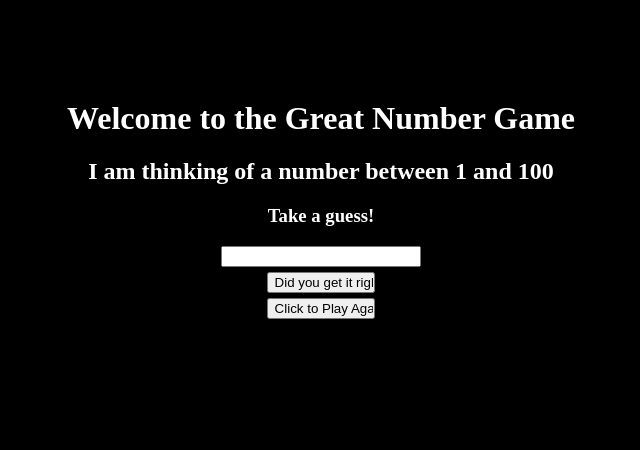
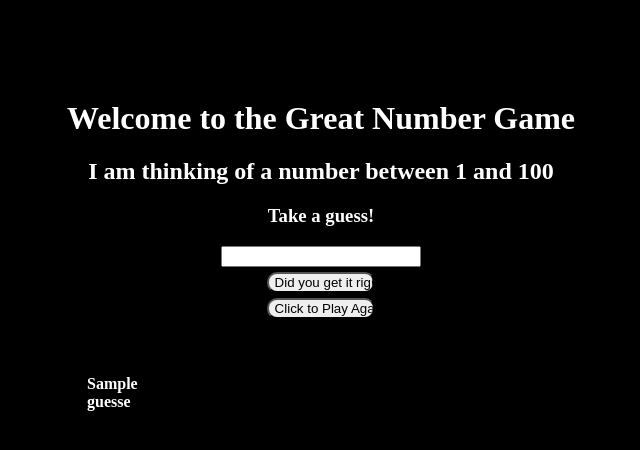
Before and after one commit to vishnusak/DojoAssignments, a Flask app: template Flask-NumberGame/templates/number.html in a window 1280 px wide. Shown: the top 450 px of the page, without its empty margins (319-959 px from the left). Run offline with Flask 2, Linux system fonts and the light colour scheme; the template is opened without the code that fills it: most values are stand-ins (such as "Sample title", 1, 10 or a date in 2020).

Commit message:
Modifed game a little to show list of players guesses

```diff
--- a/Flask-NumberGame/game.py
+++ b/Flask-NumberGame/game.py
@@ -14,8 +14,9 @@ def main():
         session['m_id']  = ''
         session['form1'] = 'show'
         session['form2'] = 'hide'
+        session['attempts'] = []
 
-    return render_template('number.html', message=session['msg'], m_id=session['m_id'], form1=session['form1'], form2=session['form2'])
+    return render_template('number.html', message=session['msg'], m_id=session['m_id'], form1=session['form1'], form2=session['form2'], guesses=session['attempts'])
 
 @app.route('/check', methods=['POST'])
 def check():
@@ -38,6 +39,8 @@ def check():
         session['msg']  = "Nope! Keep trying!!"
         session['m_id'] = 'nope'
 
+    session['attempts'].append((session['m_id'],guess))
+
     return redirect('/')
 
 @app.route('/reset', methods=['POST'])
@@ -45,8 +48,4 @@ def reset():
     session.pop('number')
     return redirect('/')
 
-
-
-
-
 app.run(debug=True)
--- a/Flask-NumberGame/static/styles/number.css
+++ b/Flask-NumberGame/static/styles/number.css
@@ -29,6 +29,7 @@ form{
 
   input[type="submit"]{
     width: 17%;
+    border-radius: 10px;
   }
 
 #success{
@@ -82,3 +83,36 @@ form{
 #hide{
   display: none;
 }
+
+div{
+  display: flex;
+  width: 75%;
+  margin: 50px auto;
+  flex-wrap: wrap;
+}
+  div p{
+    margin: 1px;
+    padding: 5px;
+    width: 20px;
+    height: 20px;
+    border-radius: 5px;
+    font-weight: bold;
+    text-align: center;
+  }
+
+  div .nope{
+    background-color: #FF0000;
+    color: #000000;
+  }
+  div .hot{
+    background-color: #00FF00;
+    color: #000000;
+  }
+  div .close{
+    background-color: #FFFF00;
+    color: #000000;
+  }
+  div .success{
+    background-color: #006900;
+    color: #FFFFFF;
+  }
--- a/Flask-NumberGame/templates/number.html
+++ b/Flask-NumberGame/templates/number.html
@@ -4,6 +4,7 @@
     <meta charset="utf-8">
     <title>Great Number Game</title>
     <link type="text/css" rel="stylesheet" href="{{url_for('static', filename='styles/number.css')}}" />
+    <!-- <link type="text/css" rel="stylesheet" href="..\static\styles\number.css" /> -->
   </head>
   <body>
     <h1>Welcome to the Great Number Game</h1>
@@ -17,5 +18,10 @@
     <form action="/reset" method="post" id={{form2}}>
       <input type="submit" value="Click to Play Again" />
     </form>
+    <div>
+      {% for i in guesses: %}
+        <p class={{i[0]}}>{{i[1]}}</p>
+      {% endfor %}
+    </div>
   </body>
 </html>
```
